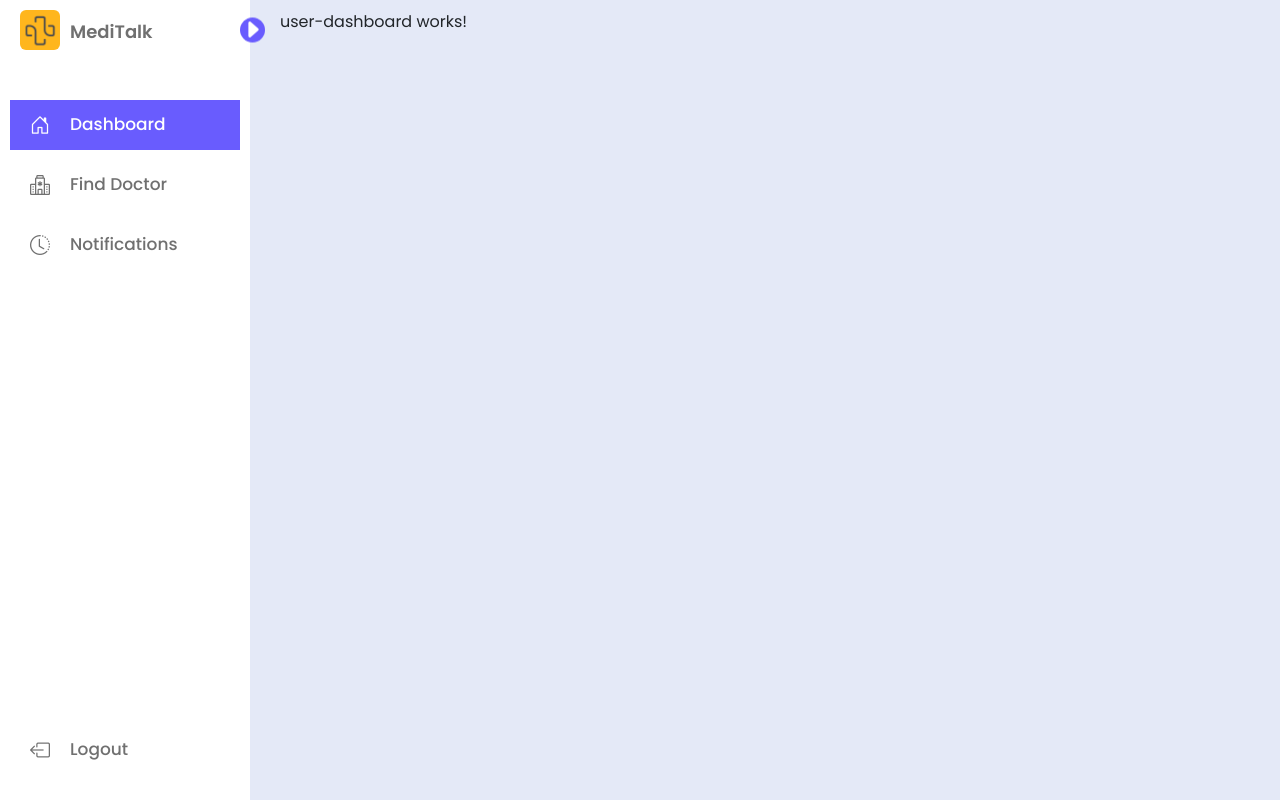
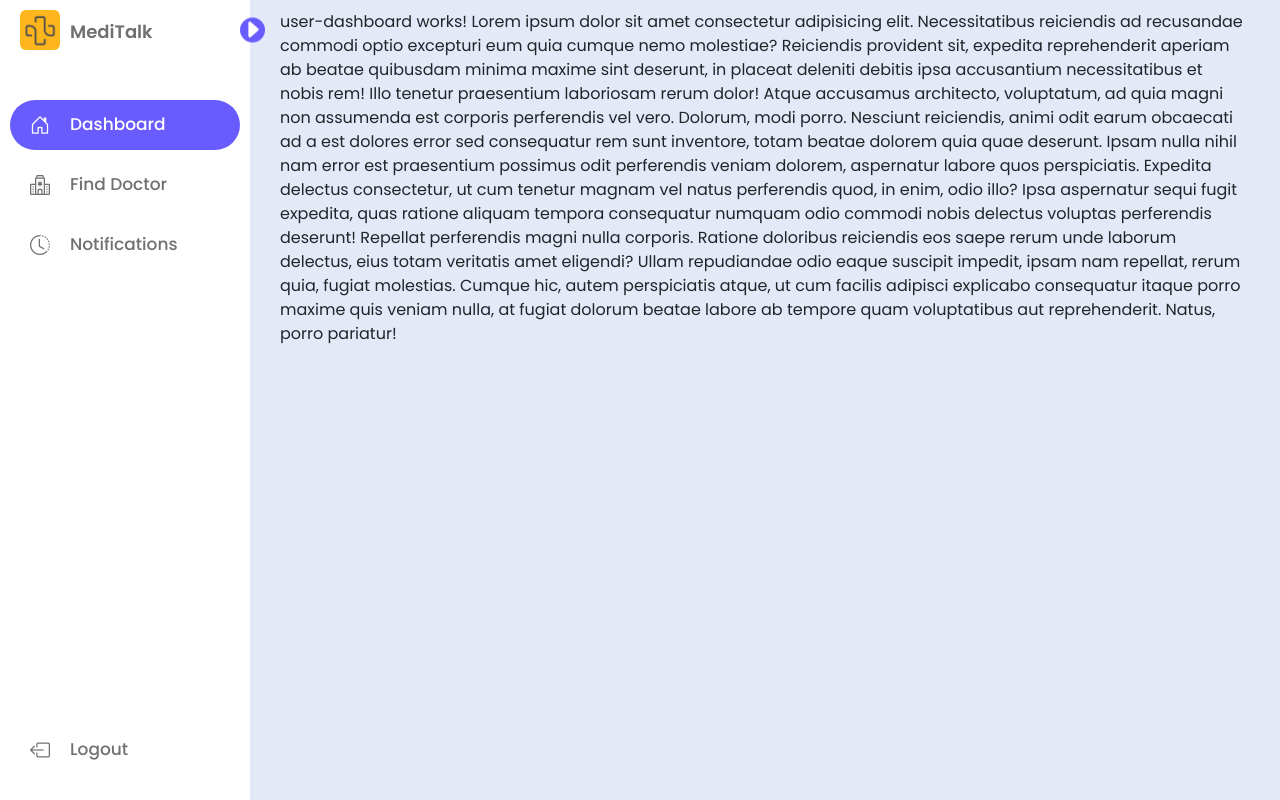
Before and after one commit to Anirban-Manna-10/Doctor-Appointment-Application, an Angular app: page /user/dashboard in a window 1280 px wide. Built offline with nearby package versions, Linux system fonts and the light colour scheme.

Commit message:
Updating the layout

```diff
--- a/src/app/app.routes.ts
+++ b/src/app/app.routes.ts
@@ -39,7 +39,7 @@ export const routes: Routes = [
 
             {
                 path:'find-doctor',
-                component:UserDashboardComponent
+                component:LoginComponent
             }
         ]
     }
--- /dev/null
+++ b/src/app/doctor-layout/doctor-layout.component.html
@@ -0,0 +1,3 @@
+<p>
+  doctor-layout works!
+</p>
--- a/src/app/user-dashboard/user-dashboard.component.html
+++ b/src/app/user-dashboard/user-dashboard.component.html
@@ -1,3 +1,4 @@
 <p>
   user-dashboard works!
+  Lorem ipsum dolor sit amet consectetur adipisicing elit. Necessitatibus reiciendis ad recusandae commodi optio excepturi eum quia cumque nemo molestiae? Reiciendis provident sit, expedita reprehenderit aperiam ab beatae quibusdam minima maxime sint deserunt, in placeat deleniti debitis ipsa accusantium necessitatibus et nobis rem! Illo tenetur praesentium laboriosam rerum dolor! Atque accusamus architecto, voluptatum, ad quia magni non assumenda est corporis perferendis vel vero. Dolorum, modi porro. Nesciunt reiciendis, animi odit earum obcaecati ad a est dolores error sed consequatur rem sunt inventore, totam beatae dolorem quia quae deserunt. Ipsam nulla nihil nam error est praesentium possimus odit perferendis veniam dolorem, aspernatur labore quos perspiciatis. Expedita delectus consectetur, ut cum tenetur magnam vel natus perferendis quod, in enim, odio illo? Ipsa aspernatur sequi fugit expedita, quas ratione aliquam tempora consequatur numquam odio commodi nobis delectus voluptas perferendis deserunt! Repellat perferendis magni nulla corporis. Ratione doloribus reiciendis eos saepe rerum unde laborum delectus, eius totam veritatis amet eligendi? Ullam repudiandae odio eaque suscipit impedit, ipsam nam repellat, rerum quia, fugiat molestias. Cumque hic, autem perspiciatis atque, ut cum facilis adipisci explicabo consequatur itaque porro maxime quis veniam nulla, at fugiat dolorum beatae labore ab tempore quam voluptatibus aut reprehenderit. Natus, porro pariatur!
 </p>
--- a/src/app/user-layout/user-layout.component.css
+++ b/src/app/user-layout/user-layout.component.css
@@ -176,20 +176,24 @@ header .image-text .profession{
 }
 
 .sidebar li a:hover{
-    background-color: var(--primary-color);
+    background-color: #e4edf1;
 }
 
 .sidebar li a:hover .icon,
 .sidebar li a:hover .text{
-    color: var(--sidebar-color);
+    /* color: var(--sidebar-color); */
 }
 
 
-.sidebar .active{
+.sidebar li .active,
+.sidebar li .active:hover{
     background-color: var(--primary-color);
+    border-radius: 35px;
 }
 
-.sidebar .active .icon,
+
+
+.sidebar a.active .icon,
 .sidebar .active .text{
     color: var(--sidebar-color);
 }
@@ -204,6 +208,17 @@ header .image-text .profession{
 .menu-bar::-webkit-scrollbar{
     display: none;
 }
+
+.sidebar .logout a:hover{
+    background-color: #fe5f59;
+}
+
+
+.sidebar .logout a:hover .icon,
+.sidebar .logout a:hover .text{
+    color: var(--sidebar-color);
+}
+
 
 .home{
     position: absolute;
@@ -228,9 +243,7 @@ header .image-text .profession{
     width: calc(100% - 78px);
 }
 
-.sidebar .logout a:hover{
-    background-color: #fe5f59;
-}
+
 
 /* Media Queries */
 
--- a/src/app/user-layout/user-layout.component.html
+++ b/src/app/user-layout/user-layout.component.html
@@ -17,15 +17,15 @@
       <div class="menu-bar">
           <div class="menu">
               <ul class="menu-links">
-                  <li class="nav-link active">
-                      <a routerLink="/dashboard">
+                  <li class="nav-link">
+                      <a routerLink="dashboard" routerLinkActive="active">
                           <i class="bi bi-house-door icon"></i>
                           <span class="text nav-text">Dashboard</span>
                       </a>
                   </li>
 
                   <li class="nav-link">
-                      <a routerLink="/find-doctor" routerLinkActive="active">
+                      <a routerLink="find-doctor" routerLinkActive="active">
                           <i class="bi bi-hospital icon"></i>
                           <span class="text nav-text">Find Doctor</span>
                       </a>
```
Also changed, not shown: src/app/doctor-layout/doctor-layout.component.ts (added, +14 -0 lines), src/app/doctor-layout/doctor-layout.component.css (added), 1 other file (tests, documents, lock files or other folders).
